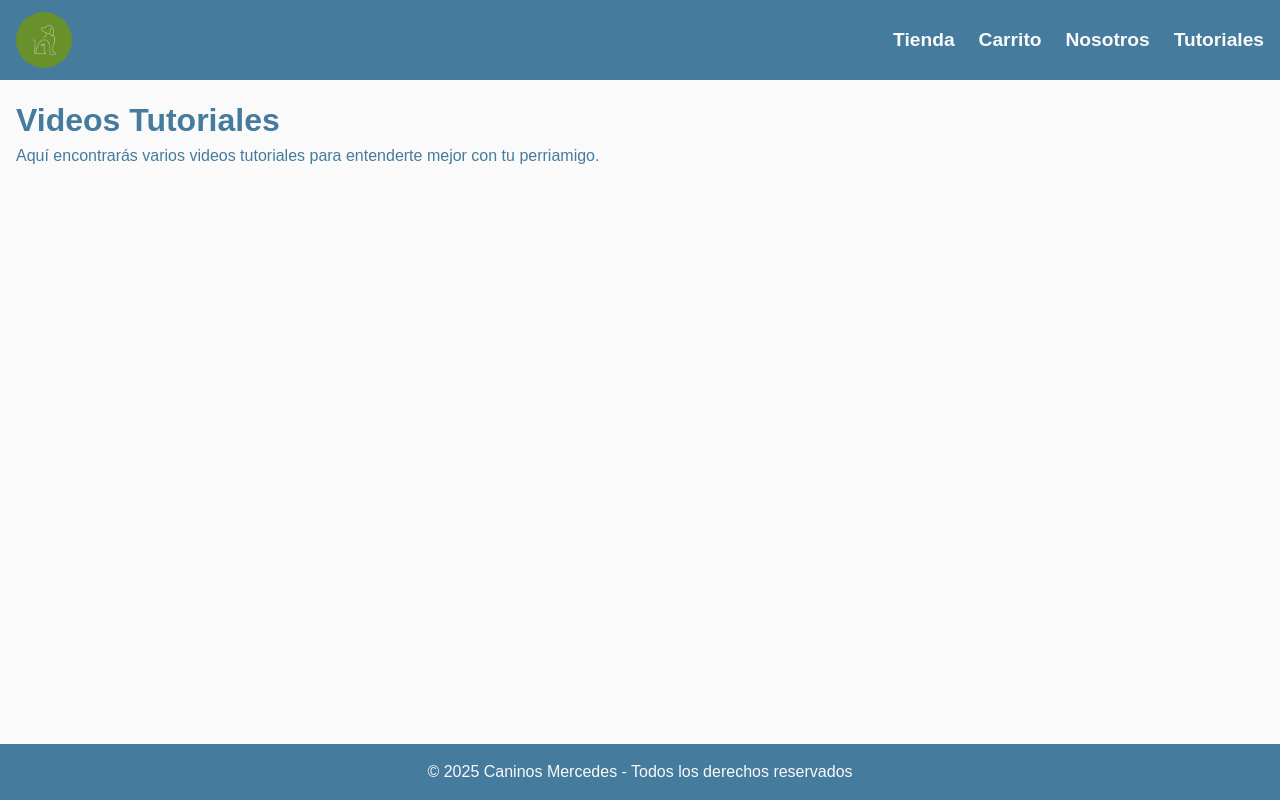
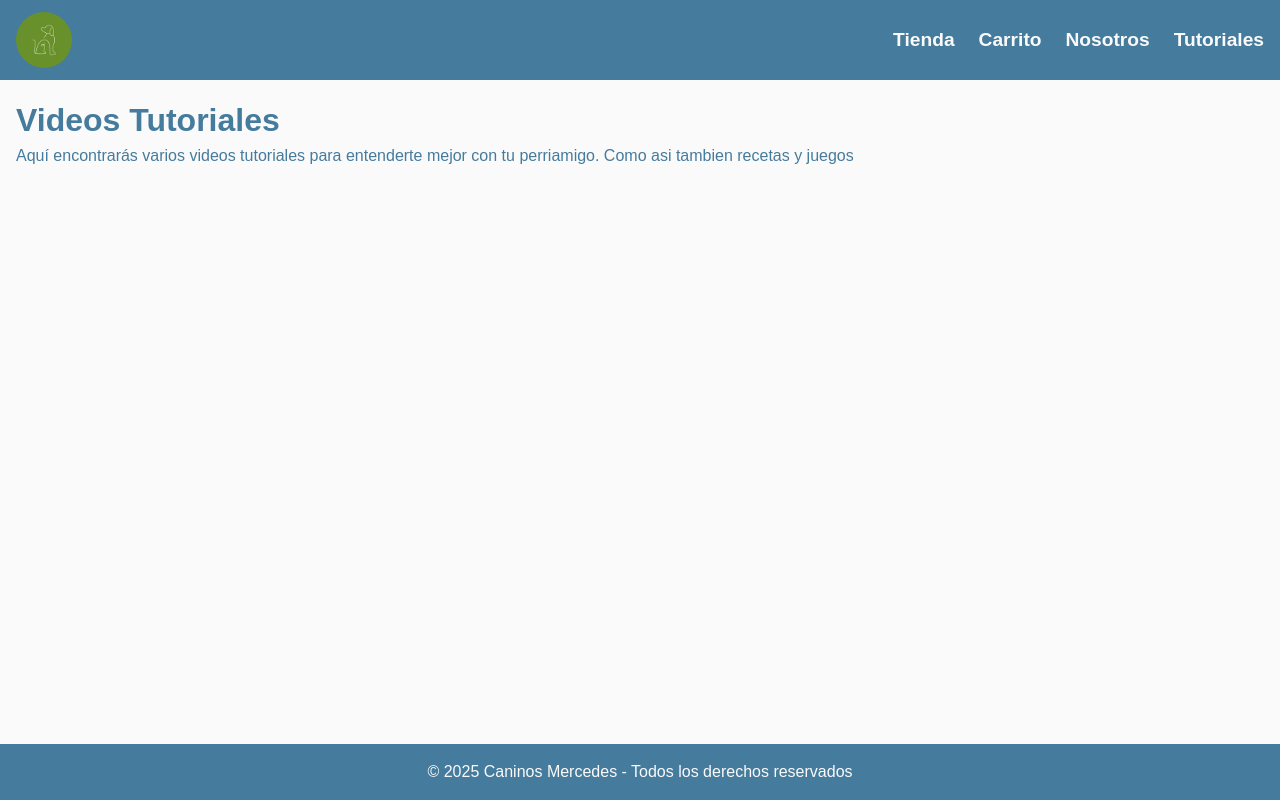
Before and after one commit to PolloLopez/caninosMercedes, a React (Vite) app: page /tutoriales in a window 1280 px wide. Built offline with nearby package versions, Linux system fonts and the light colour scheme.

Commit message:
NavBar OK - Footer Ok - Faltan contacto y redes Footer - y estilo a carrito Tutoriales OK

```diff
--- a/src/pages/Tutoriales/tutoriales.jsx
+++ b/src/pages/Tutoriales/tutoriales.jsx
@@ -4,7 +4,7 @@ const Tutoriales = () => {
     return (
         <div>
             <h1>Videos Tutoriales</h1>
-            <p>Aquí encontrarás varios videos tutoriales para entenderte mejor con tu perriamigo.</p>
+            <p>Aquí encontrarás varios videos tutoriales para entenderte mejor con tu perriamigo. Como asi tambien recetas y juegos</p>
         </div>
     );
 };
```
